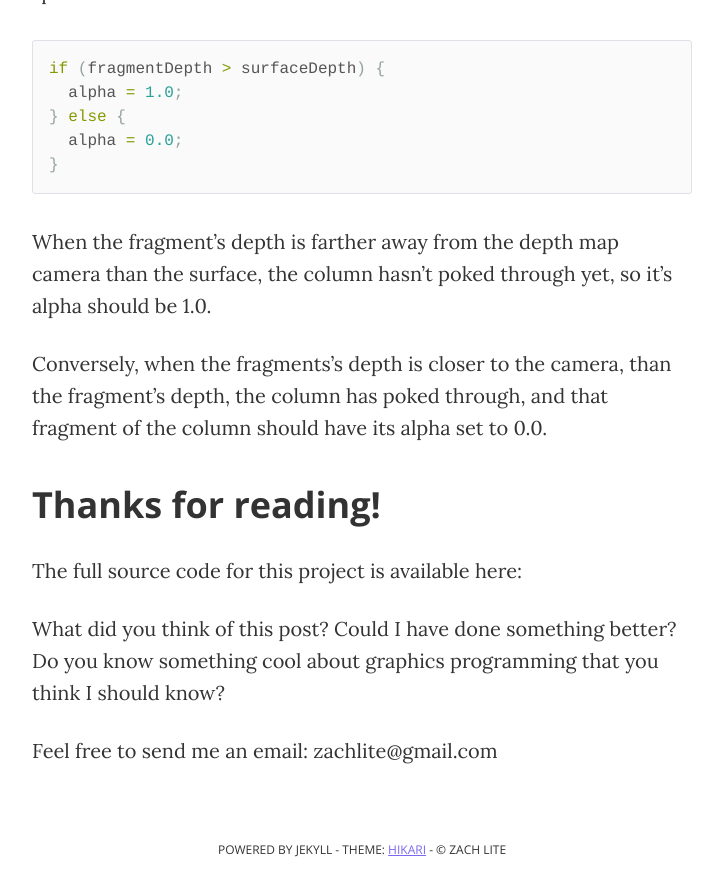
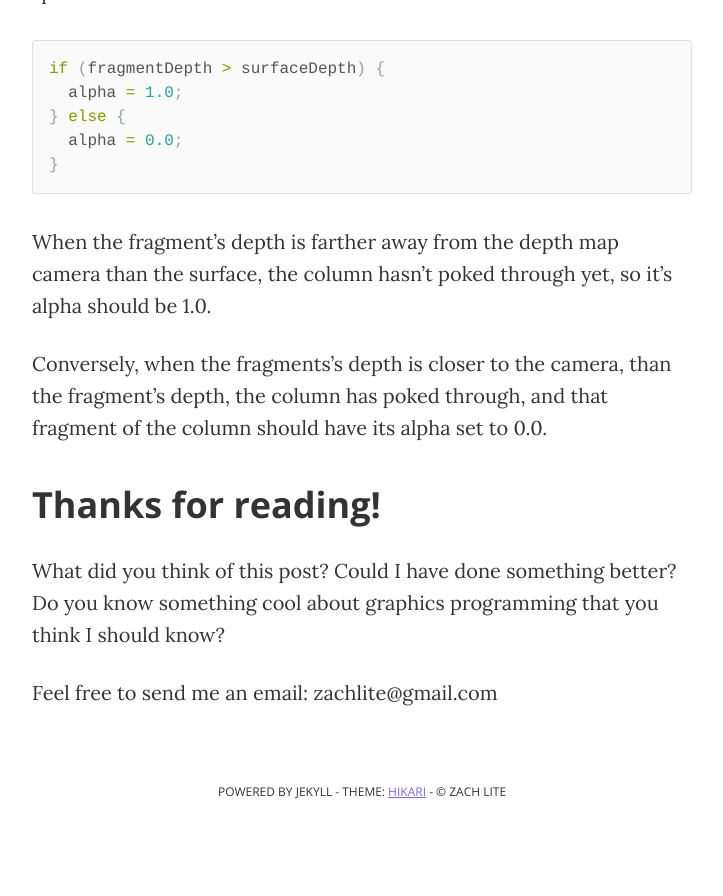
Before and after one commit to zachlite/blog, a Jekyll site: the page built from _posts/2019-02-25-3d-impression-toy.markdown, in a window 1280 px wide and 900 px high, scrolled down 10860 px. Shown: the top 896 px of the window, without its empty margins (278-1001 px from the left). Built offline with Jekyll 4.4.1, drawn with Linux system fonts in a browser that asks for light colours; after the commit the page ends 11702 px from its top, so only the background shows below that.

Commit message:
fix typo

```diff
--- a/_posts/2019-02-25-3d-impression-toy.markdown
+++ b/_posts/2019-02-25-3d-impression-toy.markdown
@@ -176,7 +176,6 @@ Conversely, when the fragments's depth is closer to the camera, than the fragmen
 
 ## Thanks for reading!
 
-The full source code for this project is available here:
 
 What did you think of this post?
 Could I have done something better?
```
